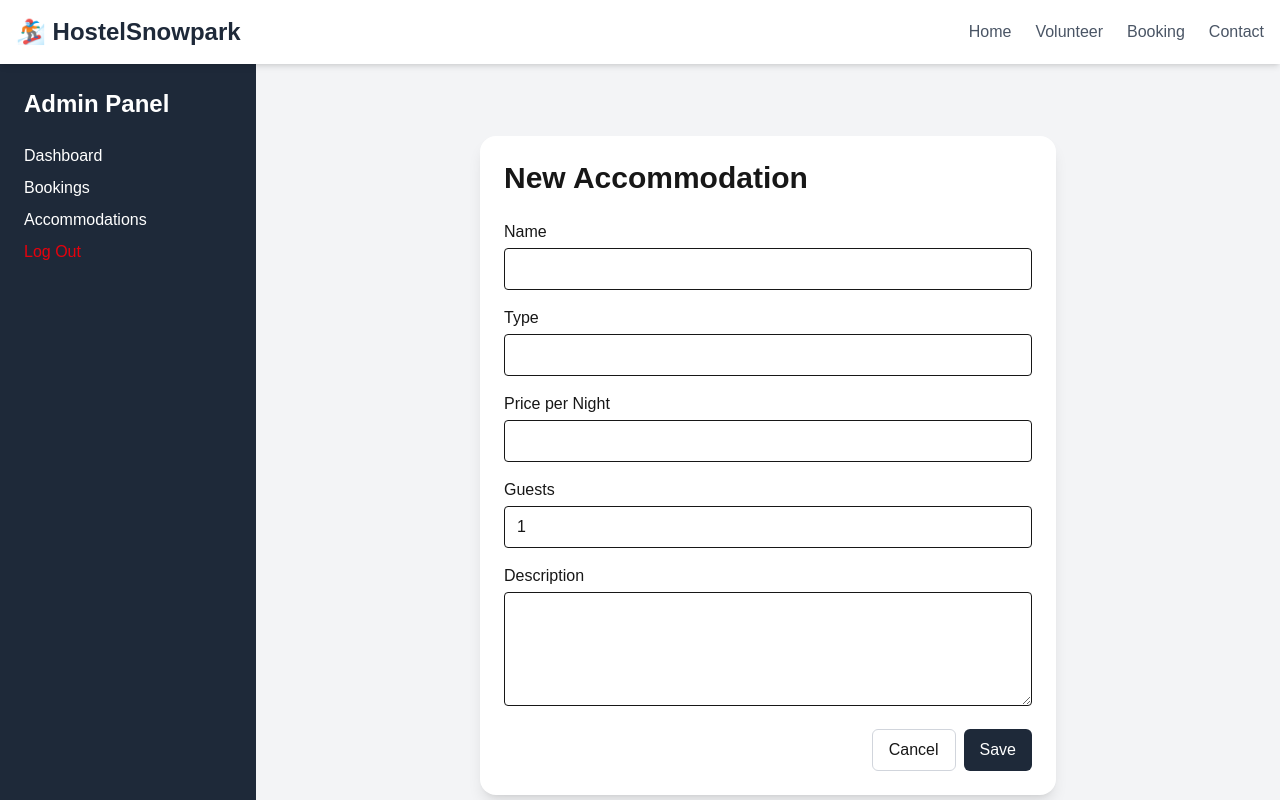
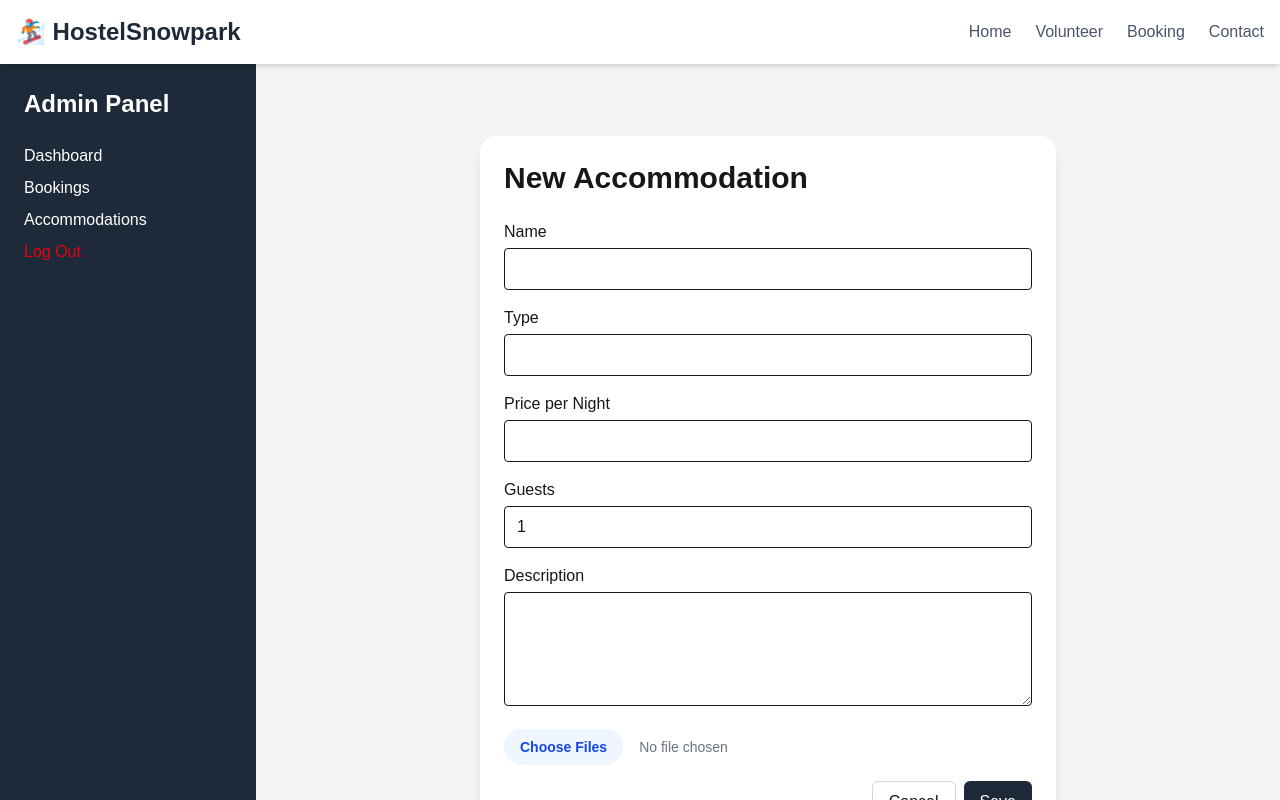
Before and after one commit to perassijulian/hostel-snowpark, a Next.js app: page /admin/accommodations/new in a window 1280 px wide. Built offline with nearby package versions, Linux system fonts and the light colour scheme.

Commit message:
change request to NextRequest on the api endpoints

```diff
--- a/app/admin/accommodations/new/page.tsx
+++ b/app/admin/accommodations/new/page.tsx
@@ -101,6 +101,19 @@ export default function NewAccommodationPage() {
           required
         />
 
+        <input
+          type="file"
+          name="images"
+          accept="image/*"
+          multiple
+          className="block w-full text-sm text-gray-500
+             file:mr-4 file:py-2 file:px-4
+             file:rounded-full file:border-0
+             file:text-sm file:font-semibold
+             file:bg-blue-50 file:text-blue-700
+             hover:file:bg-blue-100"
+        />
+
         <div className="flex justify-end space-x-2">
           <button
             type="button"
--- a/app/api/admin/accommodations/route.ts
+++ b/app/api/admin/accommodations/route.ts
@@ -1,4 +1,4 @@
-import { NextResponse } from "next/server";
+import { NextRequest, NextResponse } from "next/server";
 import { prisma } from "@/lib/prisma";
 import { getServerSession } from "next-auth";
 import { authOptions } from "@/lib/auth"; // Your NextAuth config
@@ -10,7 +10,7 @@ export async function GET() {
   return NextResponse.json(accommodations);
 }
 
-export async function POST(req: Request) {
+export async function POST(req: NextRequest) {
   const session = await getServerSession(authOptions);
 
   if (!session) {
--- a/app/api/booking/route.ts
+++ b/app/api/booking/route.ts
@@ -1,7 +1,7 @@
 import { prisma } from "@/lib/prisma";
-import { NextResponse } from "next/server";
+import { NextResponse, NextRequest } from "next/server";
 
-export async function POST(req: Request) {
+export async function POST(req: NextRequest) {
   try {
     const body = await req.json();
     const guests = Number(body.guests);
--- a/app/api/volunteer/route.ts
+++ b/app/api/volunteer/route.ts
@@ -1,7 +1,7 @@
 import { prisma } from "@/lib/prisma";
-import { NextResponse } from "next/server";
+import { NextResponse, NextRequest } from "next/server";
 
-export async function POST(req: Request) {
+export async function POST(req: NextRequest) {
   try {
     const body = await req.json();
     const { name, email, message } = body;
```
Also changed, not shown: app/api/admin/accommodations/[id]/route.ts (+4 -4 lines), 2 other files (tests, documents, lock files or other folders).
